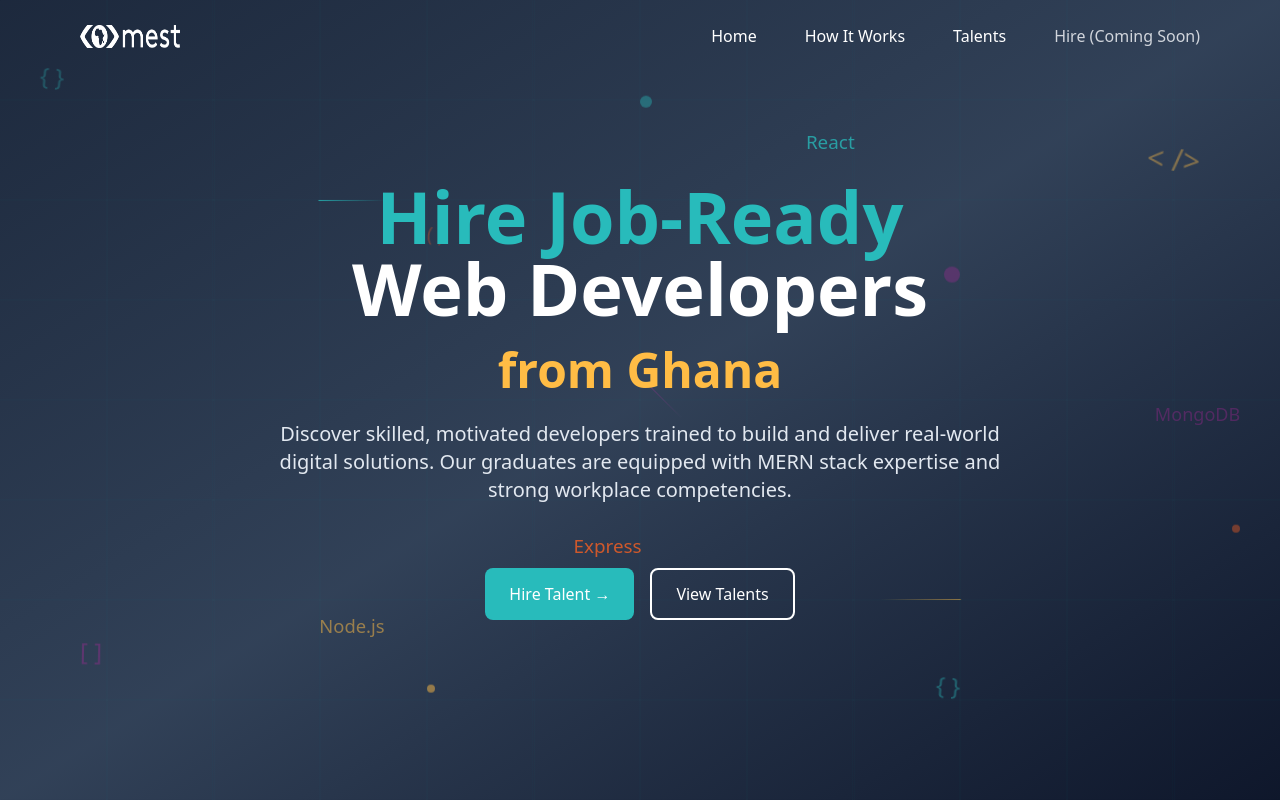
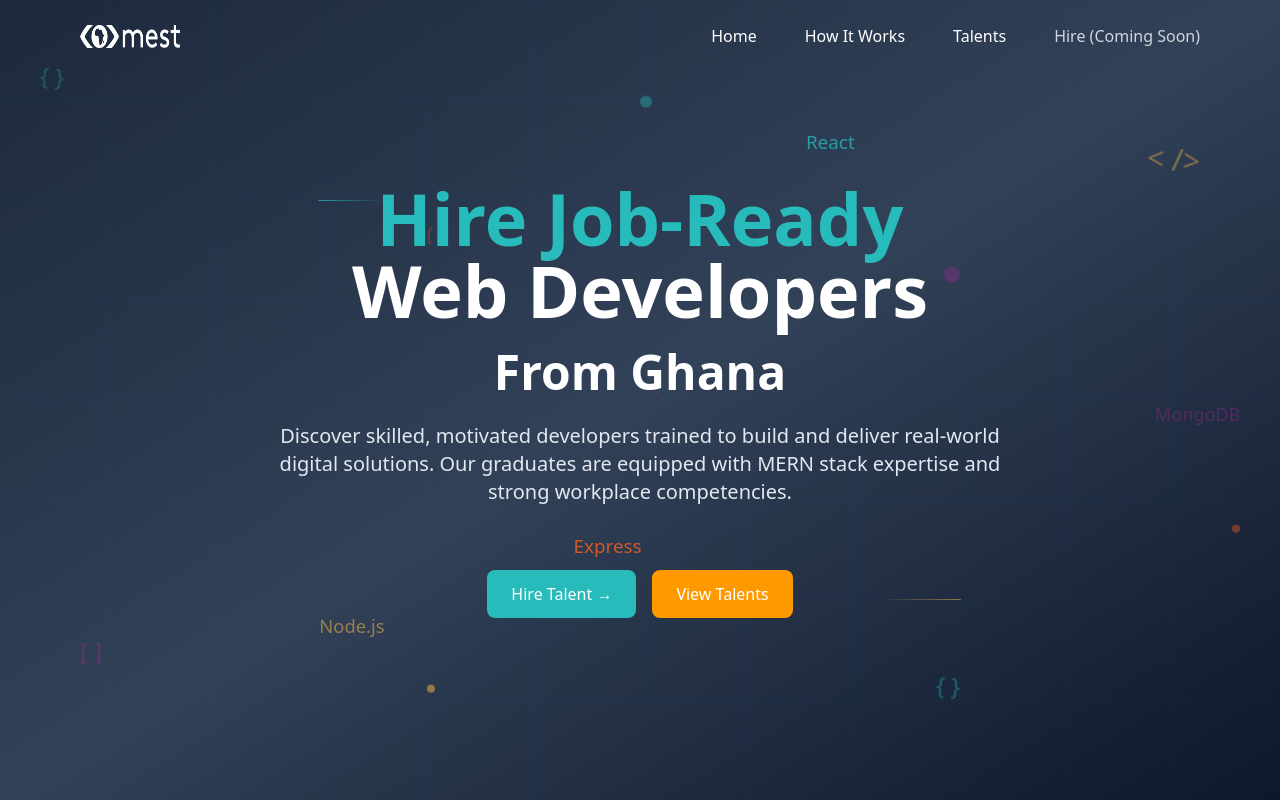
Before and after one commit to MEST-Africa-Tech-Support-Team/MEST-Talent-Connect-Frontend, a React (Vite) app: page / in a window 1280 px wide. Shown: the top 800 px of the page. Built offline with nearby package versions, Linux system fonts and the light colour scheme.

Commit message:
feat: enhance HeroAnimation component with updated styles and improved button design

```diff
--- a/src/components/HeroAnimation.jsx
+++ b/src/components/HeroAnimation.jsx
@@ -67,16 +67,16 @@ export default function HeroAnimation() {
             </div>
 
             {/* Hero Content */}
-            <div className="relative z-10 flex flex-col items-center justify-center min-h-[100vh] px-6 text-center">
+            <div className="relative z-10 flex flex-col items-center justify-center min-h-[100vh] px-6 text-center font-[var(--font-heading)]">
                 <h1 className="text-4xl md:text-6xl lg:text-7xl font-bold mb-6 text-balance">
                     <span className="text-[#28BBBB]">Hire Job-Ready</span>
                     <br/>
                     <span className="text-white">Web Developers</span>
                     <br/>
-                    <span className="text-[#FFBC45] text-3xl md:text-4xl lg:text-5xl">from Ghana</span>
+                    <span className="text-white text-3xl md:text-4xl lg:text-5xl">From Ghana</span>
                 </h1>
 
-                <p className="text-slate-200 text-lg md:text-xl mb-8 max-w-3xl text-pretty">
+                <p className="text-slate-200 text-lg md:text-xl mb-8 max-w-3xl text-pretty font-[var(--font-heading)]">
                     Discover skilled, motivated developers trained to build and deliver real-world digital solutions.
                     Our
                     graduates are equipped with MERN stack expertise and strong workplace competencies.
@@ -86,8 +86,12 @@ export default function HeroAnimation() {
                         className="px-6 py-3 bg-[var(--color-primary-100)] text-white font-medium rounded-md hover:bg-teal-600 transition-colors">
                         Hire Talent →
                     </button>
+                    {/*<button*/}
+                    {/*    className="px-6 py-3 bg-[var(--color-accent)] border-2 border-white text-white font-medium rounded-md hover:bg-gray-50 transition-colors">*/}
+                    {/*    View Talents*/}
+                    {/*</button>*/}
                     <button
-                        className="px-6 py-3 border-2 border-white text-white font-medium rounded-md hover:bg-gray-50 transition-colors">
+                        className="px-6 py-3 bg-[var(--color-accent)] text-white font-medium rounded-md hover:bg-gray-50 transition-colors">
                         View Talents
                     </button>
                 </div>
--- a/src/index.css
+++ b/src/index.css
@@ -1,21 +1,6 @@
 @import "tailwindcss";
 
 
-@theme {
-  /* Fonts */
-  --font-primary: 'Inter', sans-serif;
-  --font-heading: 'Brown Pro', Calibri, Helvetica, Arial, sans-serif;
-  /* --enfold-font-family-body: 'brown-pro',  */
-
-  /* Colors */
-  --color-primary-100: #28BBBB;
-  --color-secondary: #333333;
-  --color-accent: #FF9900;
-
-  /* Others */
-  --border-radius: 12px;
-  --shadow: 0px 4px 8px rgba(0, 0, 0, 0.1);
-}
 
 
 /*------GLOBAL CSS------*/
@@ -96,8 +81,8 @@
 }
 
 @theme inline {
-    --font-sans: var(--font-geist-sans);
-    --font-mono: var(--font-geist-mono);
+    /*--font-sans: var(--font-geist-sans);*/
+    /*--font-mono: var(--font-geist-mono);*/
     --color-background: var(--background);
     --color-foreground: var(--foreground);
     --color-card: var(--card);
@@ -364,3 +349,21 @@
 /*.animation-delay-2000 { animation-delay: 2s; }*/
 /*.animation-delay-3000 { animation-delay: 3s; }*/
 /*.animation-delay-4000 { animation-delay: 4s; }*/
+
+
+@theme {
+    /* Fonts */
+    --font-primary: 'Inter', sans-serif;
+    --font-heading: 'Brown Pro', Calibri, Helvetica, Arial, sans-serif;
+    /* --enfold-font-family-body: 'brown-pro',  */
+
+    /* Colors */
+    --color-primary-100: #28BBBB;
+    --color-secondary: #333333;
+    --color-accent: #FF9900;
+    --yellow-color: #FF6221;
+
+    /* Others */
+    --border-radius: 12px;
+    --shadow: 0px 4px 8px rgba(0, 0, 0, 0.1);
+}
```
